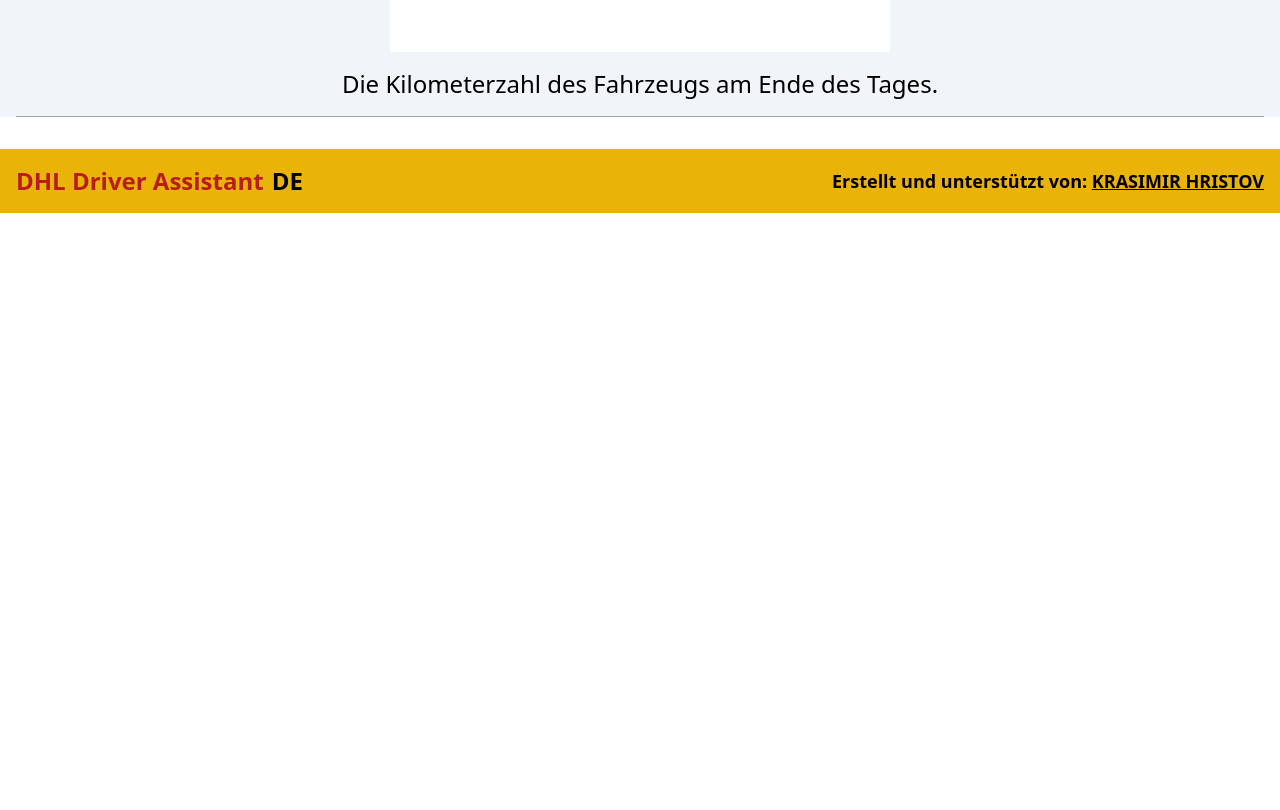
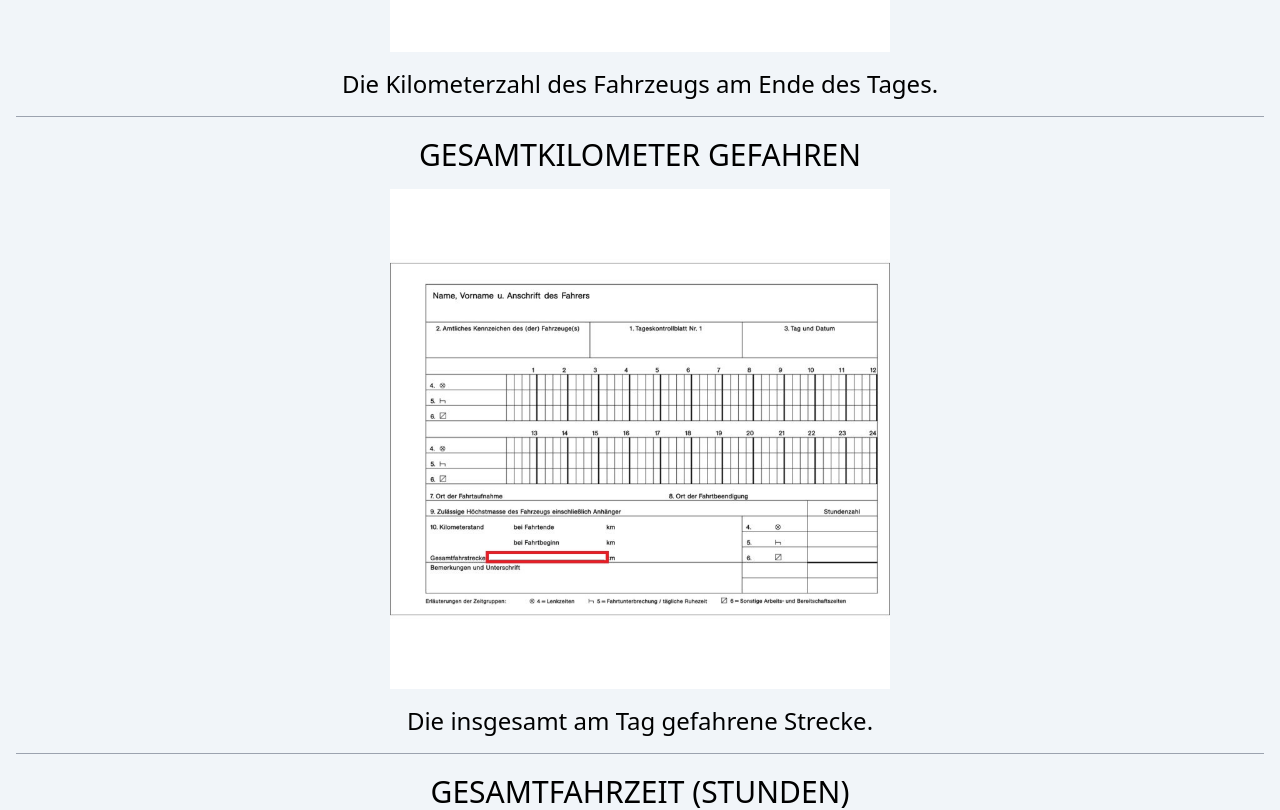
Before and after one commit to Krasimir-Hristov/DHL-Driver-Assitant-Dev, a React (Vite) app in the folder frontend/: page /controllbook in a window 1280 px wide. Shown: the part 8100-8910 px from the top of the page. Before the commit the page ends 8313 px from the top, so only its background shows below. Built offline with nearby package versions, Linux system fonts and the light colour scheme.

Commit message:
add total driving hours object

```diff
--- a/frontend/src/pages/ControllBook.tsx
+++ b/frontend/src/pages/ControllBook.tsx
@@ -14,6 +14,8 @@ import destinationImg from '../assets/controlBookImg/cbDestination.jpg';
 import exampleImg from '../assets/controlBookImg/cbDailyDiagram.jpg';
 import startKMImg from '../assets/controlBookImg/cbKMStart.jpg';
 import endKMImg from '../assets/controlBookImg/cbKMEnd.jpg';
+import totalKMImg from '../assets/controlBookImg/cbSumKM.jpg';
+import totalDrivingImg from '../assets/controlBookImg/cbSumDriving.jpg';
 
 import DayOfYear from '../components/DayOfYear';
 import CurrentDate from '../components/CurrentDate';
@@ -72,6 +74,16 @@ const ControllBook: React.FC = () => {
       title: `${t('cbEnd')}`, // Примерен ключ от вашите i18n ресурси
       image: endKMImg,
       description: `${t('cbEndDesc')}`, // Примерен ключ от вашите i18n ресурси
+    },
+    {
+      title: `${t('cbTotal')}`, // Примерен ключ от вашите i18n ресурси
+      image: totalKMImg,
+      description: `${t('cbTotalDesc')}`, // Примерен ключ от вашите i18n ресурси
+    },
+    {
+      title: `${t('cbTotalDriving')}`, // Примерен ключ от вашите i18n ресурси
+      image: totalDrivingImg,
+      description: `${t('cbTotalDrivingDesc')}`, // Примерен ключ от вашите i18n ресурси
     },
 
     // Добавете повече обекти тук, ако е необходимо
```
